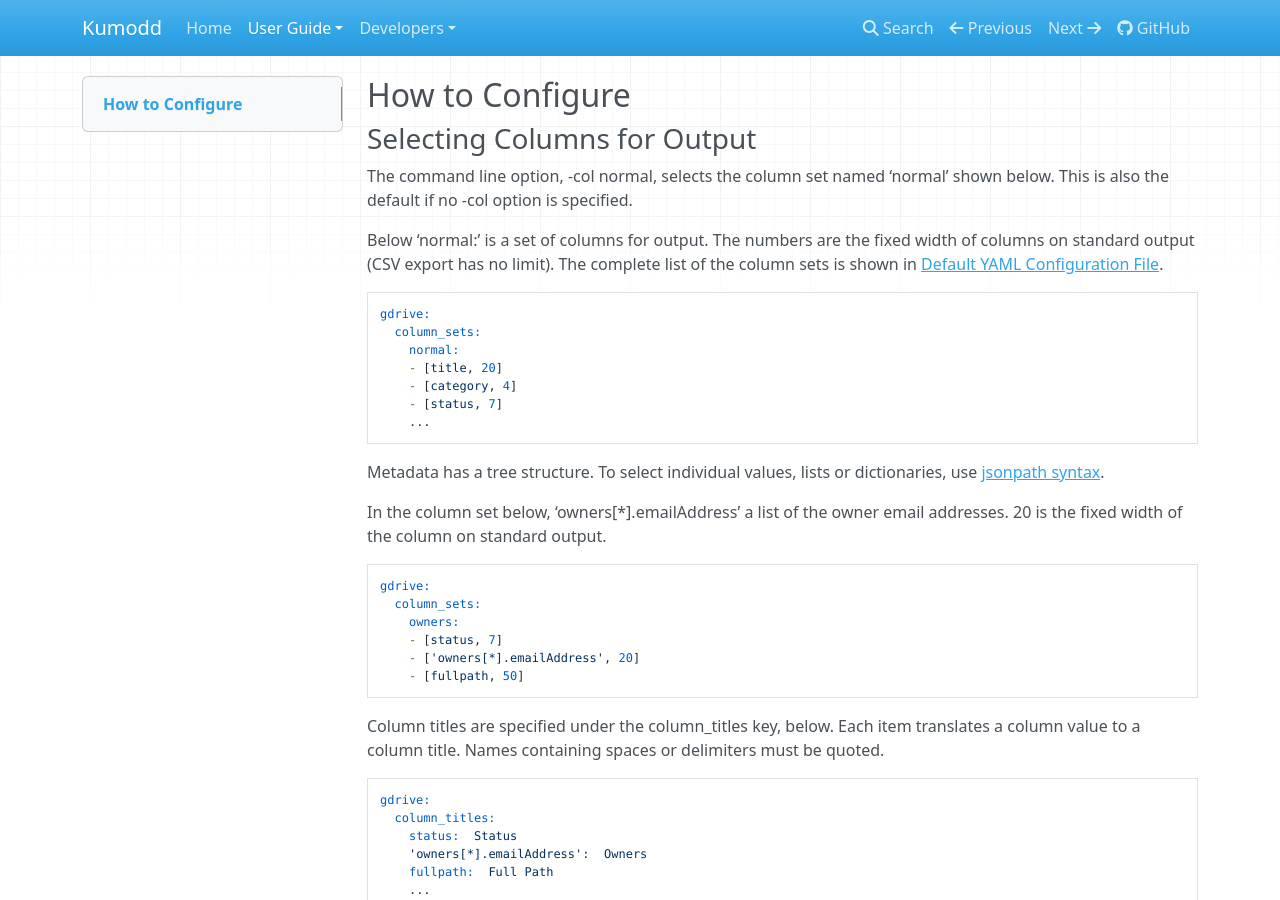
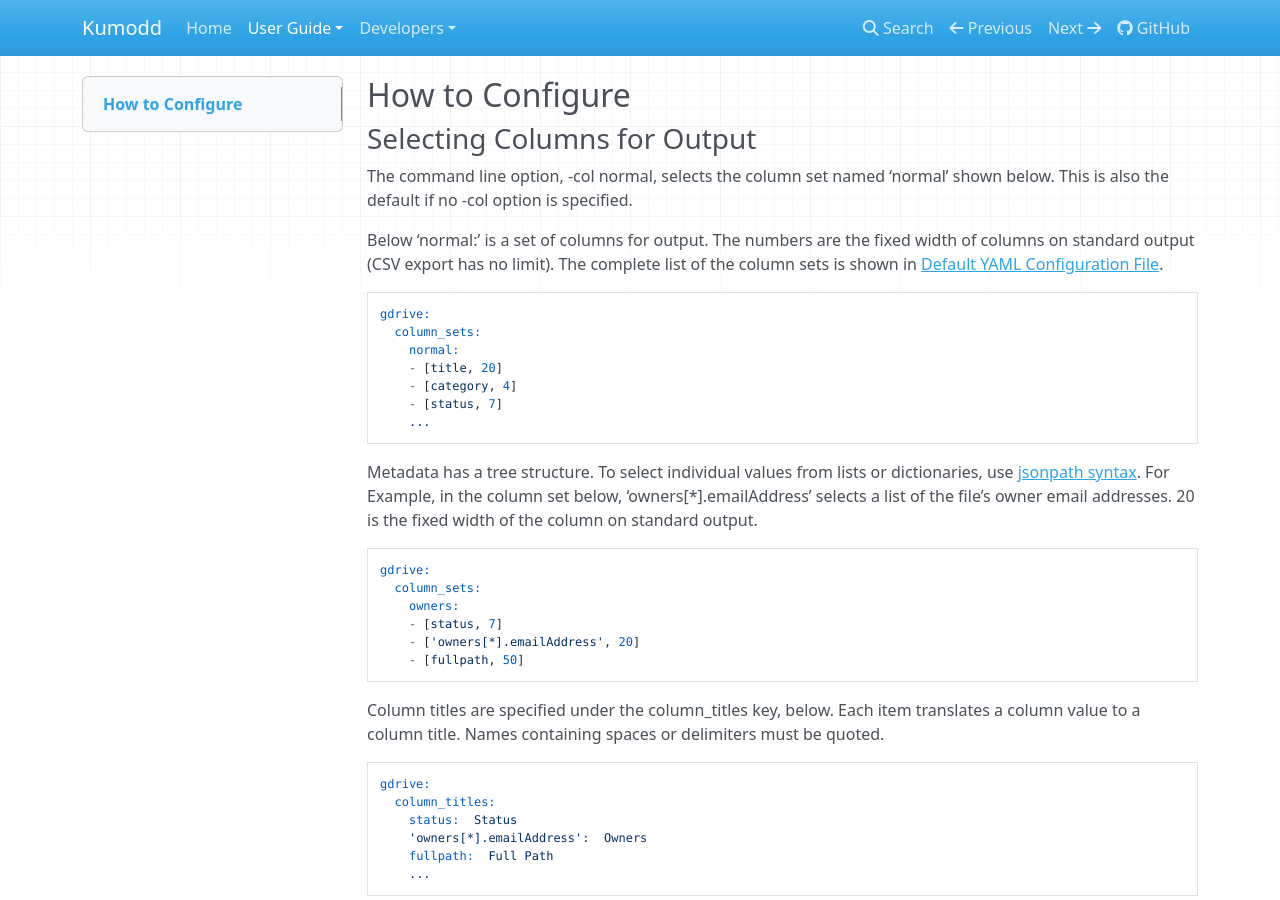
Before and after one commit to andresebr/kumodd, an MkDocs documentation site: the page built from docs/guide/How-to-Configure.md, in a window 1280 px wide and 900 px high. Built offline with MkDocs 1.6.1, drawn with Linux system fonts in a browser that asks for light colours; nearby versions of some CDN libraries.

Commit message:
revise formatting of docs

````diff
--- a/docs/guide/How-to-Configure.md
+++ b/docs/guide/How-to-Configure.md
@@ -20,10 +20,9 @@ gdrive:
     ...
 ```
 
-Metadata has a tree structure.  To select individual values, lists or dictionaries, use
-[jsonpath syntax](https://github.com/h2non/jsonpath-ng).
-
-In the column set below, 'owners[*].emailAddress' a list of the owner email
+Metadata has a tree structure.  To select individual values from lists or dictionaries,
+use [jsonpath syntax](https://github.com/h2non/jsonpath-ng). For Example, in the column
+set below, 'owners[*].emailAddress' selects a list of the file's owner email
 addresses. 20 is the fixed width of the column on standard output.
 
 ``` yaml
````
Also changed, not shown: docs/guide/Metadata.md (+1 -1 lines).
